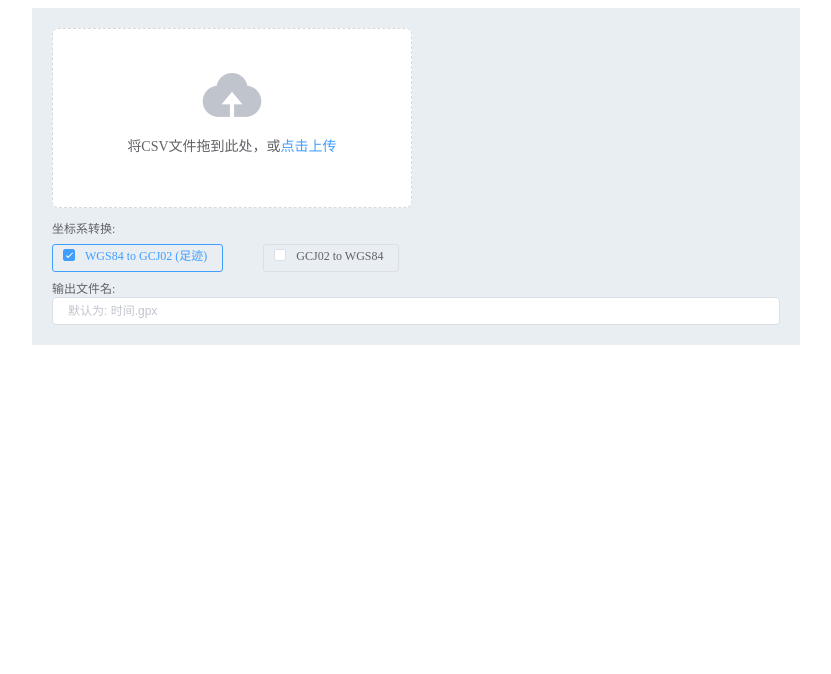
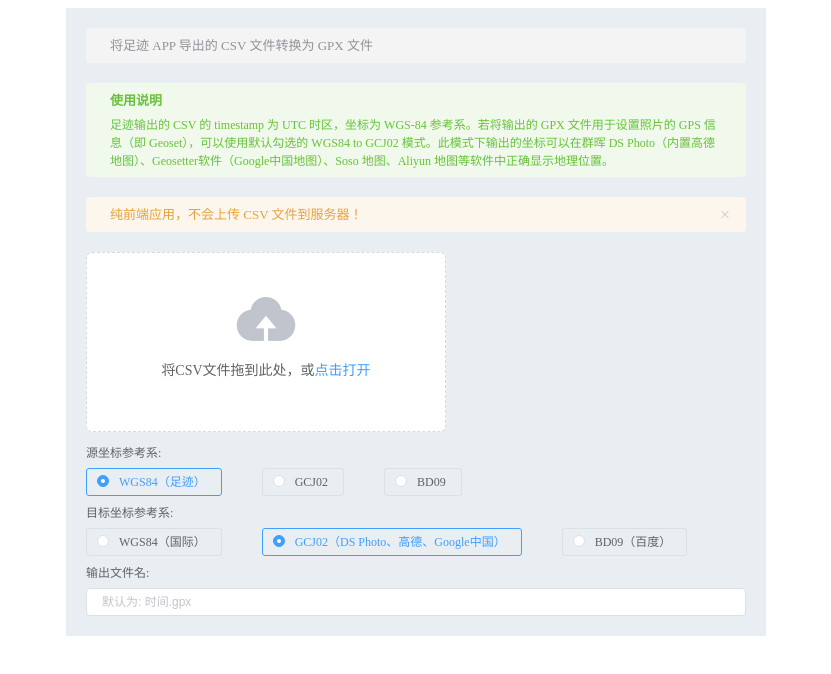
Before and after one commit to cubarco/csv2gpx, a Vue app: page / in a window 1280 px wide. Shown: the top 674 px of the page, without its empty margins (224-1055 px from the left). Built offline with nearby package versions, Linux system fonts and the light colour scheme.

Commit message:
Optimize.

```diff
--- a/package.json
+++ b/package.json
@@ -9,6 +9,7 @@
   },
   "dependencies": {
     "core-js": "^3.6.5",
+    "dateformat": "^4.5.1",
     "element-ui": "^2.15.1",
     "file-saver": "^2.0.5",
     "gcoord": "^0.3.1",
--- a/src/App.vue
+++ b/src/App.vue
@@ -1,11 +1,29 @@
 <template>
-  <div id="app">
-    <el-container
-      style="width: 60vw; position: relative; left: 50%; right: 50%; margin-left: -30vw; margin-right: -30vw"
+  <div id="app" style="display: flex; justify-content: center;">
+    <el-container style="maxWidth: 700px;">
+      <el-main>
+        <el-alert
+          title="将足迹 APP 导出的 CSV 文件转换为 GPX 文件"
+          type="info"
+          :closable="false"
+          style="margin-bottom: 20px;"
         >
-      <el-main>
+        </el-alert>
+        <el-alert
+          title="使用说明"
+          type="success"
+          description="足迹输出的 CSV 的 timestamp 为 UTC 时区，坐标为 WGS-84 参考系。若将输出的 GPX 文件用于设置照片的 GPS 信息（即 Geoset），可以使用默认勾选的 WGS84 to GCJ02 模式。此模式下输出的坐标可以在群晖 DS Photo（内置高德地图）、Geosetter软件（Google中国地图）、Soso 地图、Aliyun 地图等软件中正确显示地理位置。"
+          style="margin-bottom: 20px;"
+          :closable="false"
+        >
+        </el-alert>
+        <el-alert
+          title="纯前端应用，不会上传 CSV 文件到服务器！"
+          type="warning"
+          style="margin-bottom: 20px;"
+        >
+        </el-alert>
         <el-upload
-          class="upload-demo"
           action
           drag
           :on-preview="handlePreview"
@@ -18,30 +36,43 @@
         >
           <i class="el-icon-upload" />
           <div class="el-upload__text">
-            将CSV文件拖到此处，或<em>点击上传</em>
+            将CSV文件拖到此处，或<em>点击打开</em>
           </div>
-          <div class="el-upload__tip" slot="tip">坐标系转换:</div>
-          <el-checkbox-group
+          <div class="el-upload__tip" slot="tip">源坐标参考系:</div>
+          <el-radio-group
             class="el-upload__tip"
             slot="tip"
-            v-model="transformMode"
-            @change="handleTransformModeChange"
+            v-model="crsFrom"
+            @change="handleCrsFromChange"
             size="mini"
           >
-            <el-checkbox label="WGS84 to GCJ02" border
-              >WGS84 to GCJ02 (足迹)</el-checkbox
+            <el-radio label="WGS84" border>WGS84（足迹）</el-radio>
+            <el-radio label="GCJ02" border />
+            <el-radio label="BD09" border />
+          </el-radio-group>
+          <div class="el-upload__tip" slot="tip">目标坐标参考系:</div>
+          <el-radio-group
+            class="el-upload__tip"
+            slot="tip"
+            v-model="crsTo"
+            @change="handleCrsToChange"
+            size="mini"
           >
-            <el-checkbox label="GCJ02 to WGS84" border></el-checkbox>
-          </el-checkbox-group>
-          <div class="el-upload__tip" slot="tip">
-            输出文件名:
+            <el-radio label="WGS84" border>WGS84（国际）</el-radio>
+            <el-radio label="GCJ02" border
+              >GCJ02（DS Photo、高德、Google中国）</el-radio
+            >
+            <el-radio label="BD09" border>BD09（百度）</el-radio>
+          </el-radio-group>
+          <div class="el-upload__tip" slot="tip">输出文件名:</div>
           <el-input
+            class="el-upload__tip"
+            slot="tip"
             size="mini"
             v-model="outputFilename"
             placeholder="默认为: 时间.gpx"
             @input="handleOutputFilenameChange"
           ></el-input>
-          </div>
         </el-upload>
       </el-main>
     </el-container>
@@ -53,25 +84,27 @@ import * as Papa from "papaparse";
 import GPX from "gpx-parser-builder";
 import { saveAs } from "file-saver";
 import gcoord from "gcoord";
+import dateformat from "dateformat";
 
 function transformCoord(longitude, latitude) {
-  if (!window.transformMode || window.transformMode.length == 0) {
+  if (window.crsTo == window.crsFrom) {
     return [longitude, latitude];
-  } else if (window.transformMode[0] == "WGS84 to GCJ02") {
+  }
+
+  let crsMap = new Map();
+  crsMap.set("WGS84", gcoord.WGS84);
+  crsMap.set("GCJ02", gcoord.GCJ02);
+  crsMap.set("BD09", gcoord.BD09);
+
+  let crsFromCode = crsMap.get(window.crsFrom);
+  let crsToCode = crsMap.get(window.crsTo);
+
   let result = gcoord.transform(
     [longitude, latitude],
-      gcoord.WGS84,
-      gcoord.GCJ02
+    crsFromCode,
+    crsToCode
   );
   return result;
-  } else if (window.transformMode[0] == "GCJ02 to WGS84") {
-    let result = gcoord.transform(
-      [longitude, latitude],
-      gcoord.GCJ02,
-      gcoord.WGS84
-    );
-    return result;
-  }
 }
 
 function getGpxWaypoint(longitude, latitude, time) {
@@ -85,14 +118,14 @@ function getGpxWaypoint(longitude, latitude, time) {
 }
 
 function getOutputFilename() {
-  var outputFilename = window.outputFilename
+  var outputFilename = window.outputFilename;
   if (!outputFilename || outputFilename.length == 0) {
-    return Date.now() + ".gpx"
+    return dateformat(new Date(), "yyyy-dd-M--HH-mm-ss") + ".gpx";
   } else {
     if (!outputFilename.match(/.*\.gpx$/i)) {
-      return outputFilename + ".gpx"
+      return outputFilename + ".gpx";
     } else {
-      return outputFilename
+      return outputFilename;
     }
   }
 }
@@ -121,8 +154,7 @@ function csv2gpx(csv, callback) {
 
 function processCsvFile(file, callback) {
   if (!file.name.match(/.*\.csv$/i)) {
-    if (callback.alert) callback.alert("只能上传CSV文件");
-    if (callback.onError) callback.onError();
+    if (callback.onError) callback.onError("只能打开 CSV 文件!");
     return;
   }
   let fReader = new FileReader();
@@ -132,33 +164,38 @@ function processCsvFile(file, callback) {
   };
 }
 
-window.transformMode = ["WGS84 to GCJ02"];
 window.outputFilename = "";
+window.crsFrom = "WGS84";
+window.crsTo = "GCJ02";
 
 export default {
   name: "App",
   data() {
     return {
       fileList: [],
-      transformMode: window.transformMode,
       outputFilename: window.outputFilename,
+      crsFrom: window.crsFrom,
+      crsTo: window.crsTo,
     };
   },
   methods: {
-    handleTransformModeChange(val) {
-      if (val.length == 2) {
-        this.transformMode.shift();
-      }
-      window.transformMode = this.transformMode;
+    handleCrsFromChange(val) {
+      window.crsFrom = val;
+    },
+    handleCrsToChange(val) {
+      window.crsTo = val;
     },
     // eslint-disable-next-line no-unused-vars
     handleOutputFilenameChange(val) {
       window.outputFilename = this.outputFilename;
     },
     httpRequest(param) {
+      var _this = this;
       processCsvFile(param.file, {
-        alert: this.$alert,
-        onError() {
+        onError: (msg) => {
+          if (msg && msg.length != 0) {
+            _this.$message.error(msg);
+          }
           param.onError();
         },
         onSuccess() {
@@ -171,9 +208,13 @@ export default {
       //console.log(file, fileList);
     },
     handlePreview(file) {
+      var _this = this;
       processCsvFile(file.raw, {
-        alert: this.$alert,
-        onError() {},
+        onError: (msg) => {
+          if (msg && msg.length != 0) {
+            _this.$message.error(msg);
+          }
+        },
         onSuccess() {},
       });
     },
--- a/vue.config.js
+++ b/vue.config.js
@@ -1,5 +1,5 @@
 module.exports = {
   publicPath: process.env.NODE_ENV === 'production'
-    ? '/csv2gpx/'
+    ? 'https://cdn.jsdelivr.net/gh/cubarco/csv2gpx@gh-pages/'
     : '/'
 }
```
Also changed, not shown: 1 other file (tests, documents, lock files or other folders). Lines whose indentation alone changed are shown as unchanged.
